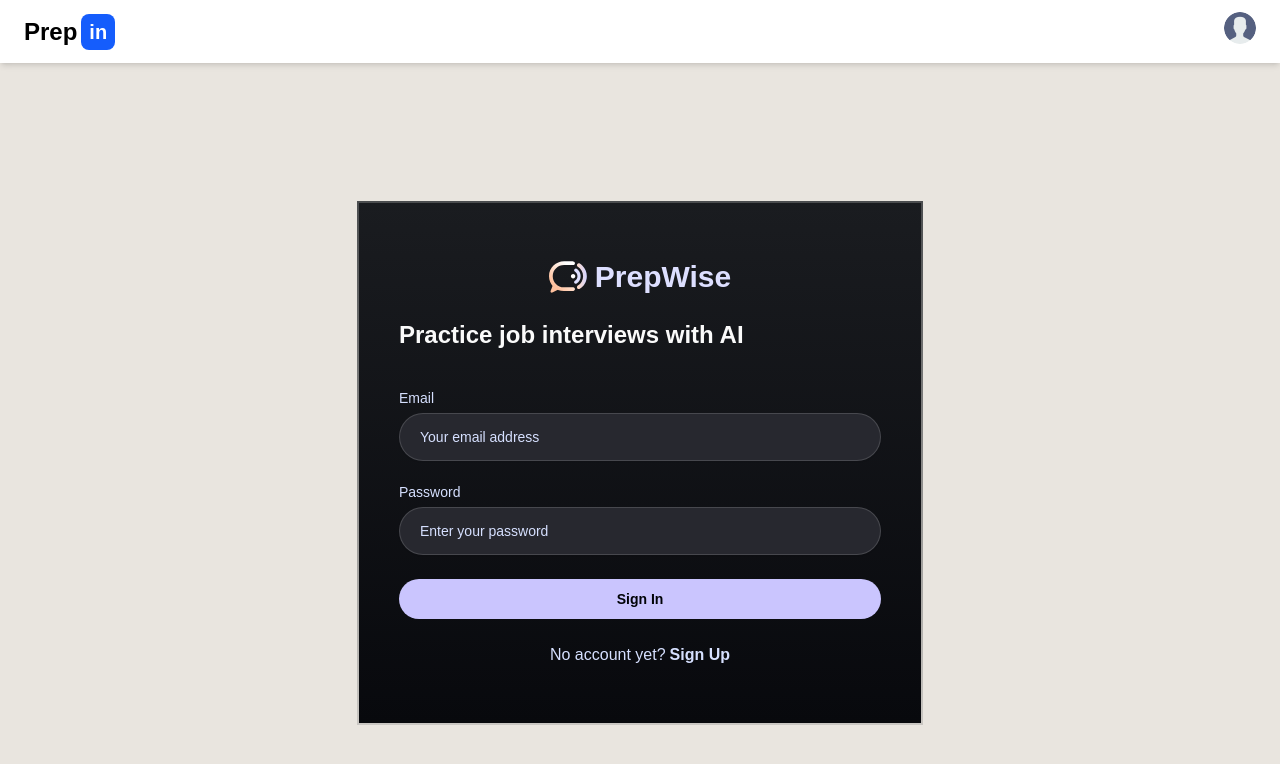
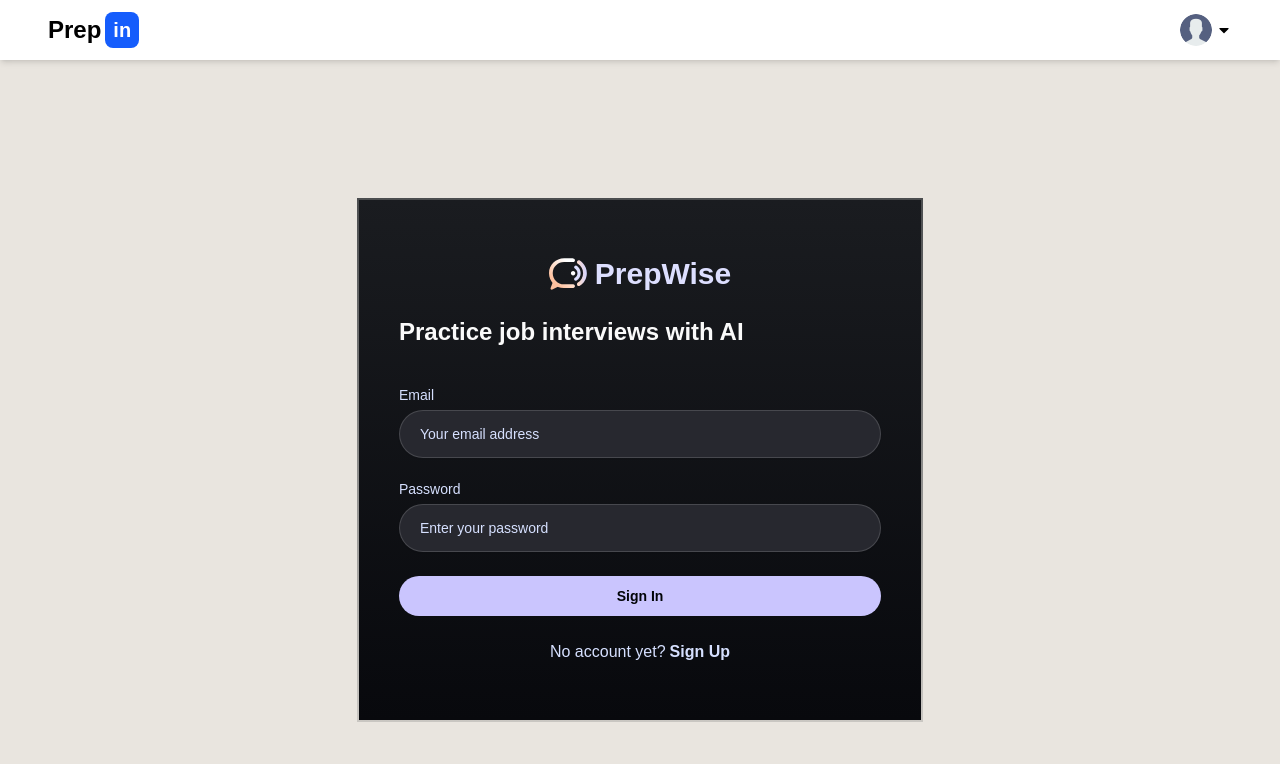
Before and after one commit to Nishakulkarni06/PrepIn, a Next.js app in the folder prepnexus/: page /sign-in in a window 1280 px wide. Shown: the top 764 px of the page. Built offline with nearby package versions, Linux system fonts and the light colour scheme; no server answers; a web font is replaced by a local one.

Commit message:
updated drop down

```diff
--- a/prepnexus/components/Navbar.tsx
+++ b/prepnexus/components/Navbar.tsx
@@ -3,6 +3,7 @@
 import Image from "next/image";
 import Link from "next/link";
 import { useRef, useEffect, useState } from "react";
+import { FaCaretDown } from "react-icons/fa"
 
 
 export default function Navbar() {
@@ -25,7 +26,7 @@
 
   return (
     <nav className="bg-white px-6 py-3 shadow-md relative">
-      <div className="flex items-center justify-between">
+      <div className="flex items-center justify-between px-6">
         {/* Left Logo */}
         <Link href="/" className="flex items-center space-x-1">
           <span className="text-2xl font-semibold text-black">Prep</span>
@@ -36,9 +37,11 @@
 
         {/* Profile Dropdown */}
         <div className="relative" ref={dropdownRef}>
-          <button
+           <div
   onClick={() => setIsDropdownOpen(!isDropdownOpen)}
-            className="focus:outline-none"
+  role="button"
+  tabIndex={0}
+  className="flex items-center space-x-1 focus:outline-none cursor-pointer"
 >
   <Image
     src="/user.png"
@@ -47,7 +50,12 @@
     height={32}
     className="rounded-full object-cover"
   />
-          </button>
+  <FaCaretDown
+    className={`transition-transform duration-200 ${
+      isDropdownOpen ? "rotate-180" : ""
+    } text-black`}
+  />
+</div>
 
           {isDropdownOpen && (
             <div className="absolute right-0 mt-2 w-48 bg-white rounded-md shadow-lg border z-50">
@@ -55,6 +63,7 @@
                 <li>
                   <Link
                     href="/profile"
+                    onClick={() => setIsDropdownOpen(false)}
                     className="block px-4 py-2 text-sm text-gray-700 hover:bg-gray-100"
                   >
                     Profile
@@ -63,6 +72,7 @@
                 <li>
                   <Link
                     href="/settings"
+                    onClick={() => setIsDropdownOpen(false)}
                     className="block px-4 py-2 text-sm text-gray-700 hover:bg-gray-100"
                   >
                     Settings
@@ -70,7 +80,8 @@
                 </li>
                 <li>
                   <Link
-                    href="/logout"
+                    href="/"
+                    onClick={() => setIsDropdownOpen(false)}
                     className="block px-4 py-2 text-sm text-red-600 hover:bg-red-100"
                   >
                     Logout
--- a/prepnexus/package.json
+++ b/prepnexus/package.json
@@ -29,6 +29,7 @@
     "react-chartjs-2": "^5.3.0",
     "react-dom": "^19.0.0",
     "react-hook-form": "^7.57.0",
+    "react-icons": "^5.5.0",
     "sonner": "^2.0.5",
     "tailwind-merge": "^3.3.0",
     "tailwindcss-animate": "^1.0.7",
```
Also changed, not shown: 1 other file (tests, documents, lock files or other folders). Lines whose indentation alone changed are shown as unchanged.
